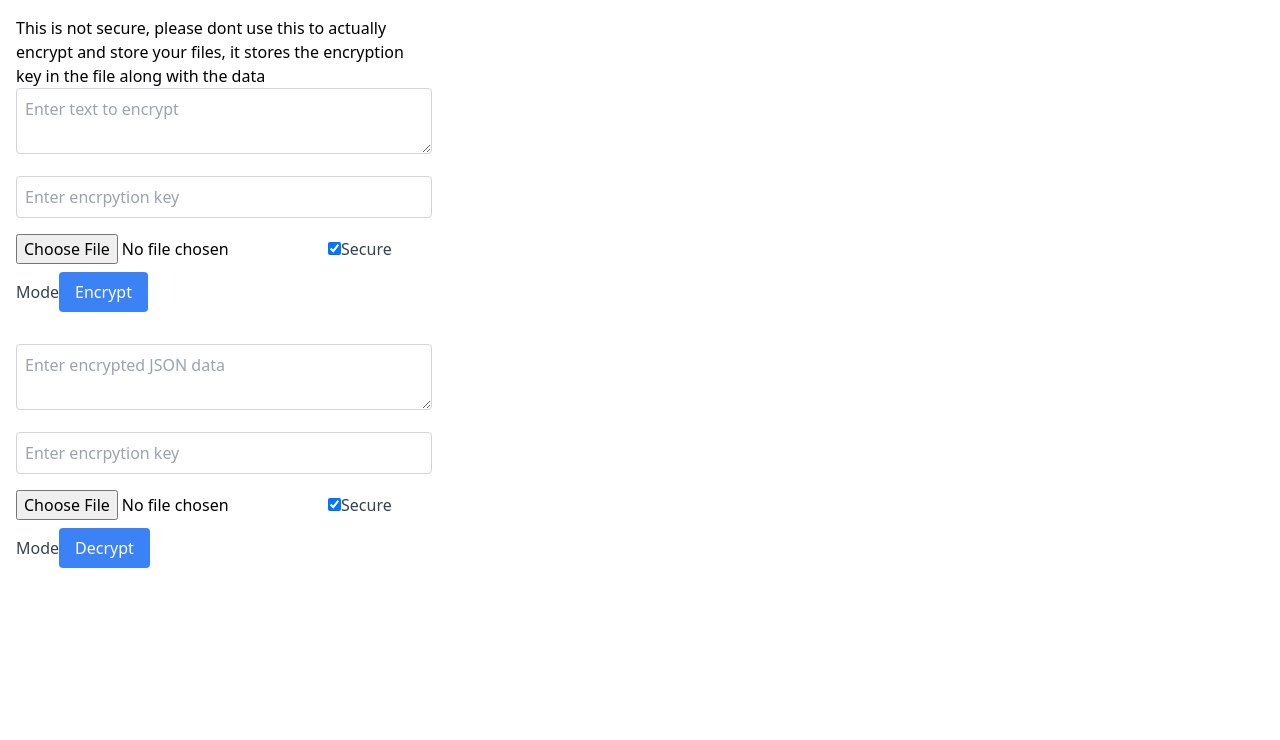
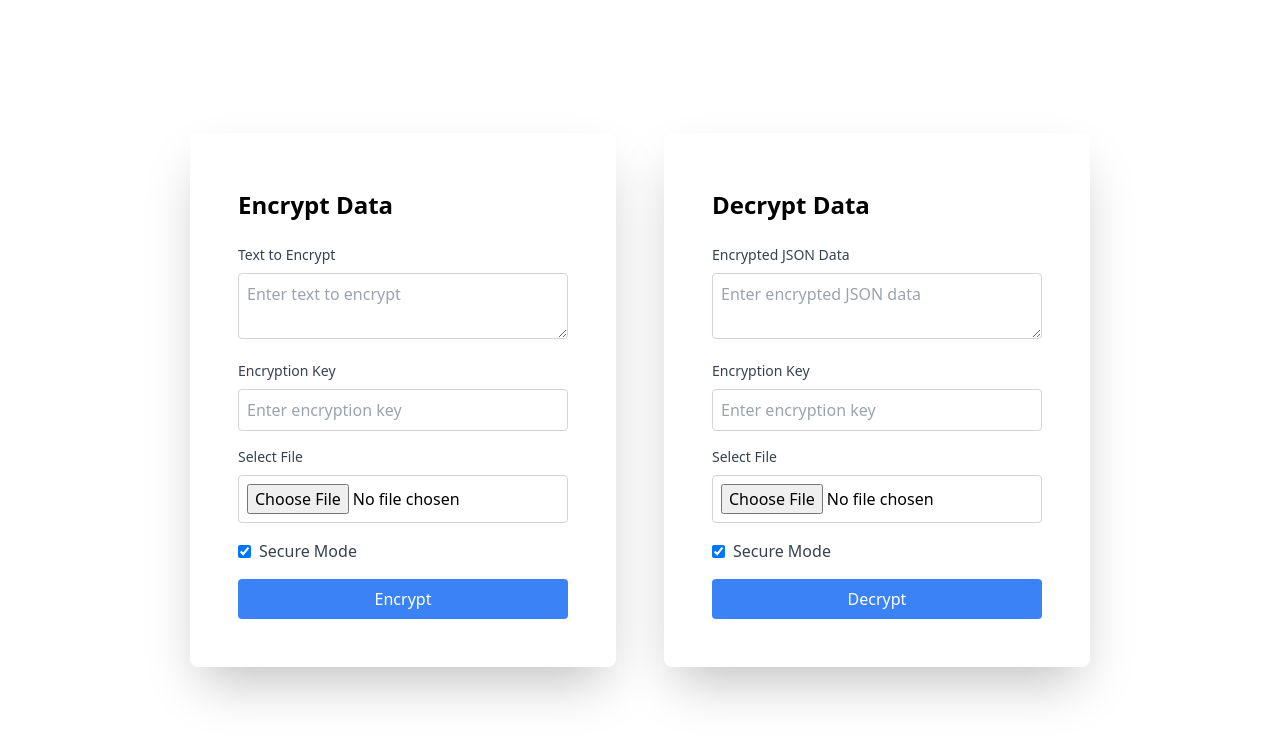
Before and after one commit to pvwnthem/encryption-site, a Next.js app: page / in a window 1280 px wide. Shown: the top 740 px of the page. Built offline with nearby package versions, Linux system fonts and the light colour scheme.

Commit message:
much better styling

```diff
--- a/src/app/page.tsx
+++ b/src/app/page.tsx
@@ -8,8 +8,11 @@ import EncryptForm from '@/components/EncryptForm';
 const Page = () => {
  return (
   <>
-      <EncryptForm />
+  <div className='md:flex items-center space-x-12 h-screen justify-center'>
+    <EncryptForm />
       <DecryptForm />
+  </div>
+
   </>
  )
 };
--- a/src/components/DecryptForm.tsx
+++ b/src/components/DecryptForm.tsx
@@ -31,76 +31,97 @@ const DecryptForm = () => {
 
   const handleDecrypt = async () => {
     if (inputFile) {
-      const fileData = inputFile.split("|")
-      const keyBuffer = encryptionKey ? TextHelper.convertBase64ToStream(encryptionKey) : TextHelper.convertBase64ToStream(fileData[1]);
+      const fileData = inputFile.split('|');
+      const keyBuffer = encryptionKey
+        ? TextHelper.convertBase64ToStream(encryptionKey)
+        : TextHelper.convertBase64ToStream(fileData[1]);
 
       cryptoService.parseKey(keyBuffer).then((key) => {
-        const cipherBuffer = TextHelper.convertBase64ToStream(
-            fileData[0]
-        );
+        const cipherBuffer = TextHelper.convertBase64ToStream(fileData[0]);
 
-        const ivBuffer = mode ? TextHelper.convertBase64ToStream<Uint8Array>(
-          fileData[1]
-        ) : TextHelper.convertBase64ToStream<Uint8Array>(
-          fileData[2]
-        )
+        const ivBuffer = mode
+          ? TextHelper.convertBase64ToStream<Uint8Array>(fileData[1])
+          : TextHelper.convertBase64ToStream<Uint8Array>(fileData[2]);
 
-        cryptoService.decrypt(cipherBuffer, key, ivBuffer).then((res) =>
-        {
-          setDecryptedData(res)
+        cryptoService.decrypt(cipherBuffer, key, ivBuffer).then((res) => {
+          setDecryptedData(res);
           const encryptedFile = new Blob([res], { type: 'application/octet-stream' });
           const encryptedFileUrl = URL.createObjectURL(encryptedFile);
-          setFileUrl(encryptedFileUrl)
-        }
-        );
+          setFileUrl(encryptedFileUrl);
         });
-
+      });
     } else {
-      const keyBuffer = encryptionKey ? TextHelper.convertBase64ToStream(encryptionKey) : TextHelper.convertBase64ToStream(JSON.parse(encryptedData).key);
+      const keyBuffer = encryptionKey
+        ? TextHelper.convertBase64ToStream(encryptionKey)
+        : TextHelper.convertBase64ToStream(JSON.parse(encryptedData).key);
 
       cryptoService.parseKey(keyBuffer).then((key) => {
-        const cipherBuffer = TextHelper.convertBase64ToStream(
-            JSON.parse(encryptedData).cipher
-        );
+        const cipherBuffer = TextHelper.convertBase64ToStream(JSON.parse(encryptedData).cipher);
 
-        const ivBuffer = TextHelper.convertBase64ToStream<Uint8Array>(
-            JSON.parse(encryptedData).iv
-        );
+        const ivBuffer = TextHelper.convertBase64ToStream<Uint8Array>(JSON.parse(encryptedData).iv);
 
-        cryptoService.decrypt(cipherBuffer, key, ivBuffer).then((res) =>
-        {
-          setDecryptedData(res)
-        }
-        );
+        cryptoService.decrypt(cipherBuffer, key, ivBuffer).then((res) => {
+          setDecryptedData(res);
+        });
       });
     }
-
   };
 
 
   return (
-    <div className="max-w-md mx-left p-4">
+    <div className="max-w-lg  p-12 bg-white rounded-lg shadow shadow-2xl">
+  <h1 className="text-2xl py-2 font-bold mb-4">
+    Decrypt Data
+  </h1>
+    <div className="mb-4">
+      <label className="block text-sm font-medium text-gray-700 mb-2" htmlFor="encryptedData">
+        Encrypted JSON Data
+      </label>
       <textarea
-        className="w-full p-2 mb-4 border border-gray-300 rounded"
+        id="encryptedData"
+        className="w-full p-2 border border-gray-300 rounded"
         placeholder="Enter encrypted JSON data"
         value={encryptedData}
         onChange={handleInputChange}
       />
+    </div>
+    <div className="mb-4">
+      <label className="block text-sm font-medium text-gray-700 mb-2" htmlFor="encryptionKey">
+        Encryption Key
+      </label>
       <input
-        className="w-full p-2 mb-4 border border-gray-300 rounded"
-        placeholder="Enter encrpytion key"
+        id="encryptionKey"
+        className="w-full p-2 border border-gray-300 rounded"
+        placeholder="Enter encryption key"
         value={encryptionKey}
         onChange={(e) => setEncryptionKey(e.target.value)}
       />
-      <input type="file" onChange={onSelectFile} />
+    </div>
+    <div className="mb-4">
+      <label className="block text-sm font-medium text-gray-700 mb-2" htmlFor="fileInput">
+        Select File
+      </label>
       <input
-        type='checkbox'
+        id="fileInput"
+        type="file"
+        onChange={onSelectFile}
+        className="w-full p-2 border border-gray-300 rounded"
+      />
+    </div>
+    <div className="flex items-center mb-4">
+      <input
+        id="secureModeCheckbox"
+        type="checkbox"
         checked={mode}
         onChange={() => setMode(!mode)}
+        className="mr-2"
       />
-      <span className="text-gray-700">Secure Mode</span>
+      <label className="text-gray-700" htmlFor="secureModeCheckbox">
+        Secure Mode
+      </label>
+    </div>
     <button
-        className="px-4 mt-2 py-2 bg-blue-500 text-white rounded"
+      className="w-full px-4 py-2 bg-blue-500 text-white rounded hover:bg-blue-600"
       onClick={handleDecrypt}
     >
       Decrypt
@@ -108,19 +129,39 @@ const DecryptForm = () => {
     {decryptedData && (
       <div className="mt-4">
         <h3 className="font-semibold">Decrypted Data:</h3>
+        <div className="overflow-x-auto">
           <pre>{decryptedData}</pre>
-          <img src={decryptedData}></img>
+        </div>
+        <img src={decryptedData} alt="Decrypted Image" />
         {fileUrl && (
-
-            <a onClick={() => download(decryptedData, "decrypted" + TextHelper.generateFileExtension(TextHelper.extractMimeTypeFromBase64(decryptedData)), TextHelper.extractMimeTypeFromBase64(decryptedData))}>
+          <a
+            href={fileUrl}
+            onClick={() =>
+              download(
+                decryptedData,
+                `decrypted${TextHelper.generateFileExtension(
+                  TextHelper.extractMimeTypeFromBase64(decryptedData)
+                )}`,
+                TextHelper.extractMimeTypeFromBase64(decryptedData)
+              )
+            }
+            className="text-blue-500 underline"
+          >
             Download Decrypted File
           </a>
         )}
-         <button className='p-2 bg-blue-500 text-white rounded-md ml-2' onClick={() => {navigator.clipboard.writeText(decryptedData.toString())}} >Copy</button>
-
+        <button
+          className="p-2 bg-blue-500 text-white rounded-md ml-2"
+          onClick={() => {
+            navigator.clipboard.writeText(decryptedData.toString());
+          }}
+        >
+          Copy
+        </button>
       </div>
     )}
   </div>
+
   );
 };
 
--- a/src/components/EncryptForm.tsx
+++ b/src/components/EncryptForm.tsx
@@ -66,34 +66,59 @@ const EncryptForm = () => {
 
 
   return (
-    <div className="max-w-md mx-left p-4">
-      <h1>This is not secure, please dont use this to actually encrypt and store your files, it stores the encryption key in the file along with the data</h1>
+    <div className="max-w-lg  p-12 bg-white rounded-lg shadow shadow-2xl">
+  <h1 className="text-2xl py-2 font-bold mb-4">
+    Encrypt Data
+  </h1>
+  <div className="mb-4">
+    <label className="block text-sm font-medium text-gray-700 mb-2" htmlFor="inputText">
+      Text to Encrypt
+    </label>
     <textarea
-        className="w-full p-2 mb-4 border border-gray-300 rounded"
+      id="inputText"
+      className="w-full p-2 border border-gray-300 rounded"
       placeholder="Enter text to encrypt"
       value={inputText}
       onChange={handleInputChange}
     />
+  </div>
+  <div className="mb-4">
+    <label className="block text-sm font-medium text-gray-700 mb-2" htmlFor="encryptionKey">
+      Encryption Key
+    </label>
     <input
-        className="w-full p-2 mb-4 border border-gray-300 rounded"
-        placeholder="Enter encrpytion key"
+      id="encryptionKey"
+      className="w-full p-2 border border-gray-300 rounded"
+      placeholder="Enter encryption key"
       value={encryptionKey}
       onChange={(e) => setEncryptionKey(e.target.value)}
     />
+  </div>
+  <div className="mb-4">
+    <label className="block text-sm font-medium text-gray-700 mb-2" htmlFor="fileInput">
+      Select File
+    </label>
     <input
+      id="fileInput"
       type="file"
       onChange={onSelectFile}
-
+      className="w-full p-2 border border-gray-300 rounded"
     />
+  </div>
+  <div className="flex items-center mb-4">
     <input
-        type='checkbox'
+      id="secureModeCheckbox"
+      type="checkbox"
       checked={mode}
       onChange={() => setMode(!mode)}
+      className="mr-2"
     />
-      <span className="text-gray-700">Secure Mode</span>
-
+    <label className="text-gray-700" htmlFor="secureModeCheckbox">
+      Secure Mode
+    </label>
+  </div>
   <button
-        className="px-4 py-2 bg-blue-500 mt-2 text-white rounded"
+    className="w-full px-4 py-2 bg-blue-500 text-white rounded hover:bg-blue-600"
     onClick={handleEncrypt}
   >
     Encrypt
@@ -101,18 +126,42 @@ const EncryptForm = () => {
   {encryptedData && (
     <div className="mt-4">
       <h3 className="font-semibold">Encrypted Data:</h3>
-          <pre>{JSON.stringify(encryptedData, null, 2)}</pre>
+      <div className="overflow-x-auto">
+        <pre>{JSON.stringify(encryptedData, null, 4)}</pre>
+      </div>
       {encryptedData.fileUrl && (
-            <a href={encryptedData.fileUrl} download={eventFile?.name + ".bin"}>
+        <a
+          href={encryptedData.fileUrl}
+          download={eventFile?.name + ".bin"}
+          className="text-blue-500 underline"
+        >
           Download Encrypted File
         </a>
       )}
-          <button className='p-2 bg-blue-500 text-white rounded-md ml-2' onClick={() => {navigator.clipboard.writeText(JSON.stringify(encryptedData))}} >Copy</button>
-          <button className='p-2 bg-blue-500 text-white rounded-md ml-2' onClick={() => {navigator.clipboard.writeText(JSON.parse(JSON.stringify((encryptedData))).key)}} >Copy Key</button>
-          <p>You will need the key to decrypt your file if you are using secure mode so make sure to save it</p>
+      <button
+        className="p-2 bg-blue-500 text-white rounded-md ml-2"
+        onClick={() => {
+          navigator.clipboard.writeText(JSON.stringify(encryptedData));
+        }}
+      >
+        Copy
+      </button>
+      <button
+        className="p-2 bg-blue-500 text-white rounded-md ml-2"
+        onClick={() => {
+          navigator.clipboard.writeText(JSON.parse(JSON.stringify(encryptedData)).key);
+        }}
+      >
+        Copy Key
+      </button>
+      <p className="text-sm text-gray-700 mt-2">
+        You will need the key to decrypt your file if you are using secure mode, so make sure to save it.
+      </p>
     </div>
   )}
 </div>
+
+
   );
 };
 
```
Lines whose indentation alone changed are shown as unchanged.
